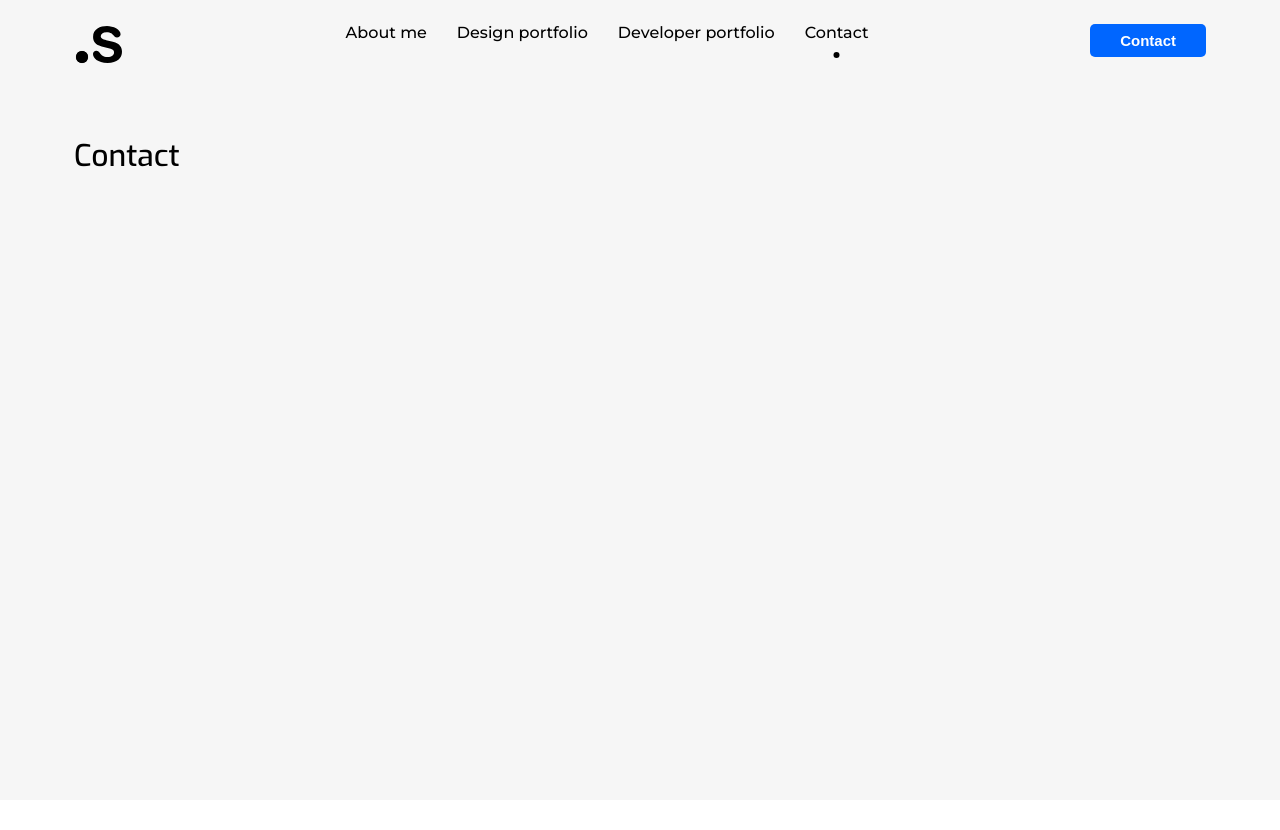
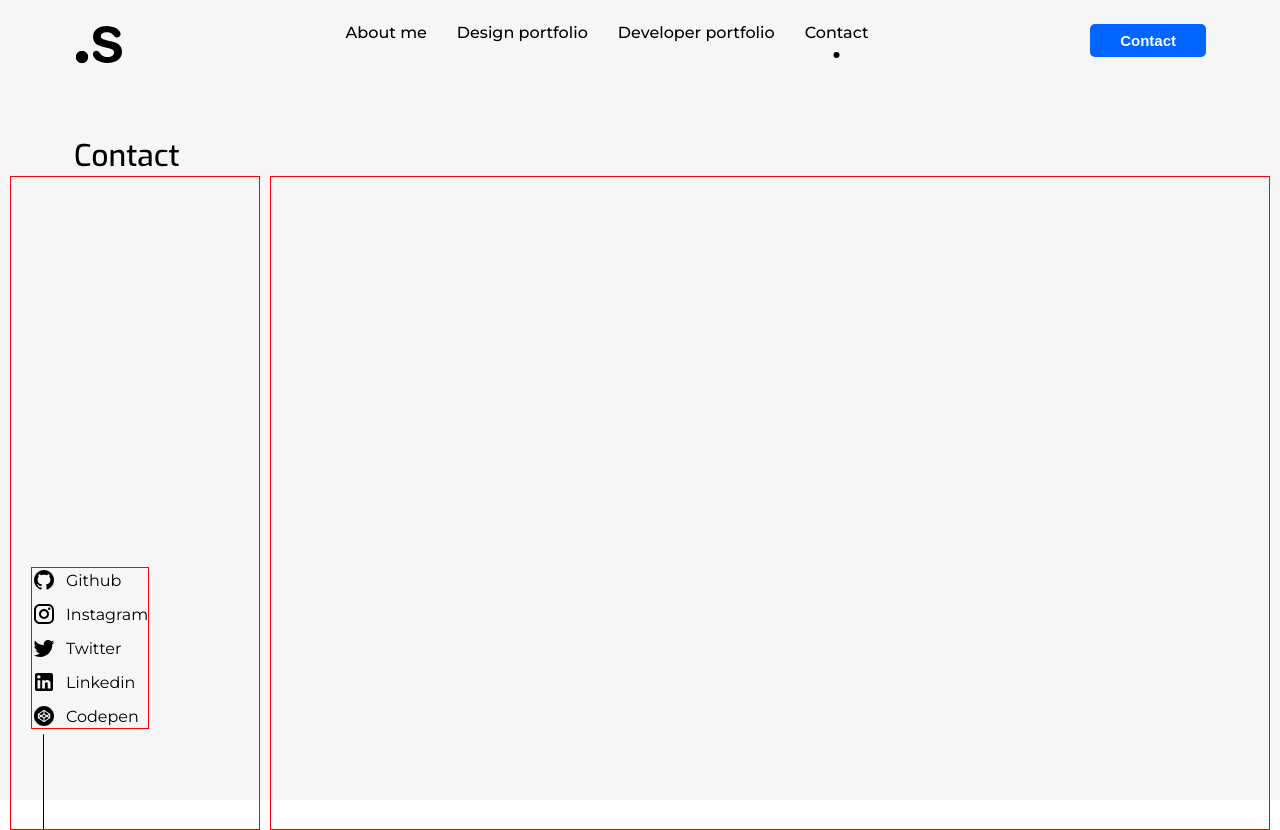
Before and after one commit to Saxxan/portfolio, a React (Create React App) app in the folder portfolio/: page /contact in a window 1280 px wide. Before the commit the page ends 800 px from the top, so only its background shows below. Built offline with nearby package versions, Linux system fonts and the light colour scheme.

Commit message:
Social media aside, rrss list, li items and line
Need to add hover efect to text appear

```diff
--- a/portfolio/src/App.css
+++ b/portfolio/src/App.css
@@ -34,7 +34,7 @@ h1, h2, h3, h4, h5, h6 {
   font-family: var(--font-title);
 }
 
-p {
+p, span {
   margin: 0;
   font-family: var(--font-text);
 }
--- a/portfolio/src/pages/Contact/Contact.jsx
+++ b/portfolio/src/pages/Contact/Contact.jsx
@@ -1,10 +1,25 @@
+import React from "react";
+import styled from "styled-components";
 import { SectionPageLight } from "../../components/sectionPage/SectionPage";
 import SectionTitle from "../../components/sectionTitle/SectionTitle";
+import ContactMain from "./components/ContactMainContent/ContactMain";
+import SocialAside from "./components/SocialMediaAside/SocialAside";
+
+const ContactContentWrapper = styled.article`
+    width: 100%;
+    height: 100%;
+    display: flex;
+    gap: 10px;
+`
 
 export default function Contact() {
     return (
         <SectionPageLight>
             <SectionTitle title='Contact'></SectionTitle>
+            <ContactContentWrapper>
+                <SocialAside/>
+                <ContactMain/>
+            </ContactContentWrapper>
         </SectionPageLight>
     );
 }
--- /dev/null
+++ b/portfolio/src/pages/Contact/components/ContactMainContent/ContactMain.jsx
@@ -0,0 +1,15 @@
+import React from 'react';
+import styled from 'styled-components';
+
+const ContactMainContainer = styled.main`
+    width: 80%;
+    height: 100%;
+    padding: 20px;
+    border: 1px solid red;
+`
+
+export default function ContactMain() {
+  return (
+    <ContactMainContainer/>
+  )
+}
--- /dev/null
+++ b/portfolio/src/pages/Contact/components/SocialMediaAside/SocialAside.jsx
@@ -0,0 +1,27 @@
+import React from 'react';
+import styled from 'styled-components';
+import Line from './components/Line';
+import SocialMediaList from './components/MediaList/SocialMediaList';
+
+const SocialMediaAside = styled.aside`
+    width: 20%;
+    height: 100%;
+    border: 1px solid red;
+    padding: 10px 10px 0 10px;
+    display: flex;
+    flex-direction: column;
+    justify-content: flex-end;
+    align-items: flex-start;
+    @media (min-width: 900px) {
+        padding: 20px 20px 0 20px;
+    }
+`
+
+export default function SocialAside() {
+  return (
+      <SocialMediaAside>
+          <SocialMediaList/>
+          <Line/>
+      </SocialMediaAside>
+  )
+}
--- /dev/null
+++ b/portfolio/src/pages/Contact/components/SocialMediaAside/components/Line.jsx
@@ -0,0 +1,14 @@
+import React from 'react';
+import styled from 'styled-components';
+
+const VerticalLine = styled.div`
+    width: 1px;
+    height: 15%;
+    border-radius: 1px;
+    margin-left: 12px;
+    background: var(--font-black);
+`
+
+export default function Line() {
+  return <VerticalLine/>
+}
--- /dev/null
+++ b/portfolio/src/pages/Contact/components/SocialMediaAside/components/MediaList/SocialMediaList.jsx
@@ -0,0 +1,47 @@
+import React from 'react';
+import styled from 'styled-components';
+import { CodepenIcon, GithubIcon, InstagramIcon, LinkedinIcon, TwitterIcon } from './components/rrssIcons';
+
+const MediaList = styled.ul`
+    display: flex;
+    flex-direction: column;
+    gap: 10px;
+    border: 1px solid red;
+    padding: 0;
+    margin: 0 0 5px 0;
+`
+
+const MediaListItem = styled.li`
+    display:flex;
+    align-items: center;
+    gap: 10px;
+    padding: 0;
+    margin: 0;
+`
+
+export default function SocialMediaList() {
+  return (
+    <MediaList>
+        <MediaListItem>
+            <GithubIcon/>
+            <span>Github</span>
+        </MediaListItem>
+        <MediaListItem>
+            <InstagramIcon/>
+            <span>Instagram</span>
+        </MediaListItem>
+        <MediaListItem>
+            <TwitterIcon/>
+            <span>Twitter</span>
+        </MediaListItem>
+        <MediaListItem>
+            <LinkedinIcon/>
+            <span>Linkedin</span>
+        </MediaListItem>
+        <MediaListItem>
+            <CodepenIcon/>
+            <span>Codepen</span>
+        </MediaListItem>
+    </MediaList>
+  )
+}
--- /dev/null
+++ b/portfolio/src/pages/Contact/components/SocialMediaAside/components/MediaList/components/rrssIcons.jsx
@@ -0,0 +1,41 @@
+import React from "react";
+
+export function GithubIcon() {
+    return (
+        <svg width="24" height="24" viewBox="0 0 24 24" fill="none" xmlns="http://www.w3.org/2000/svg">
+            <path d="M12 2C10.6868 2 9.38642 2.25866 8.17317 2.7612C6.95991 3.26375 5.85752 4.00035 4.92893 4.92893C3.05357 6.8043 2 9.34784 2 12C2 16.42 4.87 20.17 8.84 21.5C9.34 21.58 9.5 21.27 9.5 21C9.5 20.77 9.5 20.14 9.5 19.31C6.73 19.91 6.14 17.97 6.14 17.97C5.68 16.81 5.03 16.5 5.03 16.5C4.12 15.88 5.1 15.9 5.1 15.9C6.1 15.97 6.63 16.93 6.63 16.93C7.5 18.45 8.97 18 9.54 17.76C9.63 17.11 9.89 16.67 10.17 16.42C7.95 16.17 5.62 15.31 5.62 11.5C5.62 10.39 6 9.5 6.65 8.79C6.55 8.54 6.2 7.5 6.75 6.15C6.75 6.15 7.59 5.88 9.5 7.17C10.29 6.95 11.15 6.84 12 6.84C12.85 6.84 13.71 6.95 14.5 7.17C16.41 5.88 17.25 6.15 17.25 6.15C17.8 7.5 17.45 8.54 17.35 8.79C18 9.5 18.38 10.39 18.38 11.5C18.38 15.32 16.04 16.16 13.81 16.41C14.17 16.72 14.5 17.33 14.5 18.26C14.5 19.6 14.5 20.68 14.5 21C14.5 21.27 14.66 21.59 15.17 21.5C19.14 20.16 22 16.42 22 12C22 10.6868 21.7413 9.38642 21.2388 8.17317C20.7362 6.95991 19.9997 5.85752 19.0711 4.92893C18.1425 4.00035 17.0401 3.26375 15.8268 2.7612C14.6136 2.25866 13.3132 2 12 2V2Z" fill="black" />
+        </svg>
+    )
+}
+
+export function InstagramIcon() {
+    return (
+        <svg width="24" height="24" viewBox="0 0 24 24" fill="none" xmlns="http://www.w3.org/2000/svg">
+            <path d="M7.8 2H16.2C19.4 2 22 4.6 22 7.8V16.2C22 17.7383 21.3889 19.2135 20.3012 20.3012C19.2135 21.3889 17.7383 22 16.2 22H7.8C4.6 22 2 19.4 2 16.2V7.8C2 6.26174 2.61107 4.78649 3.69878 3.69878C4.78649 2.61107 6.26174 2 7.8 2V2ZM7.6 4C6.64522 4 5.72955 4.37928 5.05442 5.05442C4.37928 5.72955 4 6.64522 4 7.6V16.4C4 18.39 5.61 20 7.6 20H16.4C17.3548 20 18.2705 19.6207 18.9456 18.9456C19.6207 18.2705 20 17.3548 20 16.4V7.6C20 5.61 18.39 4 16.4 4H7.6ZM17.25 5.5C17.5815 5.5 17.8995 5.6317 18.1339 5.86612C18.3683 6.10054 18.5 6.41848 18.5 6.75C18.5 7.08152 18.3683 7.39946 18.1339 7.63388C17.8995 7.8683 17.5815 8 17.25 8C16.9185 8 16.6005 7.8683 16.3661 7.63388C16.1317 7.39946 16 7.08152 16 6.75C16 6.41848 16.1317 6.10054 16.3661 5.86612C16.6005 5.6317 16.9185 5.5 17.25 5.5ZM12 7C13.3261 7 14.5979 7.52678 15.5355 8.46447C16.4732 9.40215 17 10.6739 17 12C17 13.3261 16.4732 14.5979 15.5355 15.5355C14.5979 16.4732 13.3261 17 12 17C10.6739 17 9.40215 16.4732 8.46447 15.5355C7.52678 14.5979 7 13.3261 7 12C7 10.6739 7.52678 9.40215 8.46447 8.46447C9.40215 7.52678 10.6739 7 12 7V7ZM12 9C11.2044 9 10.4413 9.31607 9.87868 9.87868C9.31607 10.4413 9 11.2044 9 12C9 12.7956 9.31607 13.5587 9.87868 14.1213C10.4413 14.6839 11.2044 15 12 15C12.7956 15 13.5587 14.6839 14.1213 14.1213C14.6839 13.5587 15 12.7956 15 12C15 11.2044 14.6839 10.4413 14.1213 9.87868C13.5587 9.31607 12.7956 9 12 9Z" fill="black" />
+        </svg>
+    )
+}
+
+export function TwitterIcon() {
+    return (
+        <svg width="24" height="24" viewBox="0 0 24 24" fill="none" xmlns="http://www.w3.org/2000/svg">
+            <path d="M22.46 6C21.69 6.35 20.86 6.58 20 6.69C20.88 6.16 21.56 5.32 21.88 4.31C21.05 4.81 20.13 5.16 19.16 5.36C18.37 4.5 17.26 4 16 4C13.65 4 11.73 5.92 11.73 8.29C11.73 8.63 11.77 8.96 11.84 9.27C8.28004 9.09 5.11004 7.38 3.00004 4.79C2.63004 5.42 2.42004 6.16 2.42004 6.94C2.42004 8.43 3.17004 9.75 4.33004 10.5C3.62004 10.5 2.96004 10.3 2.38004 10C2.38004 10 2.38004 10 2.38004 10.03C2.38004 12.11 3.86004 13.85 5.82004 14.24C5.46004 14.34 5.08004 14.39 4.69004 14.39C4.42004 14.39 4.15004 14.36 3.89004 14.31C4.43004 16 6.00004 17.26 7.89004 17.29C6.43004 18.45 4.58004 19.13 2.56004 19.13C2.22004 19.13 1.88004 19.11 1.54004 19.07C3.44004 20.29 5.70004 21 8.12004 21C16 21 20.33 14.46 20.33 8.79C20.33 8.6 20.33 8.42 20.32 8.23C21.16 7.63 21.88 6.87 22.46 6Z" fill="black" />
+        </svg>
+    )
+}
+
+export function LinkedinIcon() {
+    return (
+        <svg width="24" height="24" viewBox="0 0 24 24" fill="none" xmlns="http://www.w3.org/2000/svg">
+            <path d="M19 3C19.5304 3 20.0391 3.21071 20.4142 3.58579C20.7893 3.96086 21 4.46957 21 5V19C21 19.5304 20.7893 20.0391 20.4142 20.4142C20.0391 20.7893 19.5304 21 19 21H5C4.46957 21 3.96086 20.7893 3.58579 20.4142C3.21071 20.0391 3 19.5304 3 19V5C3 4.46957 3.21071 3.96086 3.58579 3.58579C3.96086 3.21071 4.46957 3 5 3H19ZM18.5 18.5V13.2C18.5 12.3354 18.1565 11.5062 17.5452 10.8948C16.9338 10.2835 16.1046 9.94 15.24 9.94C14.39 9.94 13.4 10.46 12.92 11.24V10.13H10.13V18.5H12.92V13.57C12.92 12.8 13.54 12.17 14.31 12.17C14.6813 12.17 15.0374 12.3175 15.2999 12.5801C15.5625 12.8426 15.71 13.1987 15.71 13.57V18.5H18.5ZM6.88 8.56C7.32556 8.56 7.75288 8.383 8.06794 8.06794C8.383 7.75288 8.56 7.32556 8.56 6.88C8.56 5.95 7.81 5.19 6.88 5.19C6.43178 5.19 6.00193 5.36805 5.68499 5.68499C5.36805 6.00193 5.19 6.43178 5.19 6.88C5.19 7.81 5.95 8.56 6.88 8.56ZM8.27 18.5V10.13H5.5V18.5H8.27Z" fill="black" />
+        </svg>
+    )
+}
+
+export function CodepenIcon() {
+    return (
+        <svg width="24" height="24" viewBox="0 0 24 24" fill="none" xmlns="http://www.w3.org/2000/svg">
+            <path d="M8.21 12L6.88 12.89V11.11L8.21 12ZM11.47 9.82V7.34L7.31 10.12L9.16 11.36L11.47 9.82ZM16.7 10.12L12.53 7.34V9.82L14.84 11.36L16.7 10.12ZM7.31 13.88L11.47 16.66V14.18L9.16 12.64L7.31 13.88ZM12.53 14.18V16.66L16.7 13.88L14.84 12.64L12.53 14.18ZM12 10.74L10.12 12L12 13.26L13.88 12L12 10.74ZM22 12C22 17.5 17.5 22 12 22C6.5 22 2 17.5 2 12C2 6.5 6.5 2 12 2C17.5 2 22 6.5 22 12ZM18.18 10.12C18.18 10.09 18.18 10.07 18.18 10.05L18.17 10L18.16 9.95C18.15 9.94 18.15 9.93 18.14 9.91L18.13 9.89L18.11 9.85L18.1 9.83L18.08 9.8L18.06 9.77L18.03 9.74L18 9.72V9.7L17.96 9.68L17.95 9.67L12.3 5.91C12.12 5.79 11.89 5.79 11.71 5.91L6.05 9.67V9.68L6 9.7C6 9.71 6 9.72 6 9.72L5.97 9.74L5.94 9.77L5.93 9.8L5.9 9.83L5.89 9.85L5.87 9.89L5.86 9.91L5.84 9.95V10H5.83L5.82 10.05C5.82 10.07 5.82 10.09 5.82 10.12V13.88C5.82 13.91 5.82 13.93 5.82 13.95L5.83 14H5.84V14.05C5.85 14.06 5.85 14.07 5.86 14.09L5.87 14.11L5.89 14.15L5.9 14.17L5.92 14.2L5.94 14.23C5.95 14.24 5.96 14.25 5.97 14.26L6 14.28V14.3L6.04 14.32L6.05 14.33L11.71 18.1C11.79 18.16 11.9 18.18 12 18.18C12.1 18.18 12.21 18.15 12.3 18.1L17.95 14.33L17.96 14.32L18 14.3V14.28L18.03 14.26L18.06 14.23L18.08 14.2L18.1 14.17L18.11 14.15L18.13 14.11L18.14 14.09L18.16 14.05V14H18.17L18.18 13.95C18.18 13.93 18.18 13.91 18.18 13.88V10.12ZM17.12 12.89V11.11L15.79 12L17.12 12.89Z" fill="black" />
+        </svg>
+    )
+}
```
Also changed, not shown: portfolio/src/pages/Contact/components/SocialMediaAside/components/MediaList/components/SocialMediaItem.jsx (added, +19 -0 lines), portfolio/src/pages/Contact/components/SocialMediaAside/components/MediaList/components/rrss.json (added, +17 -0 lines).
